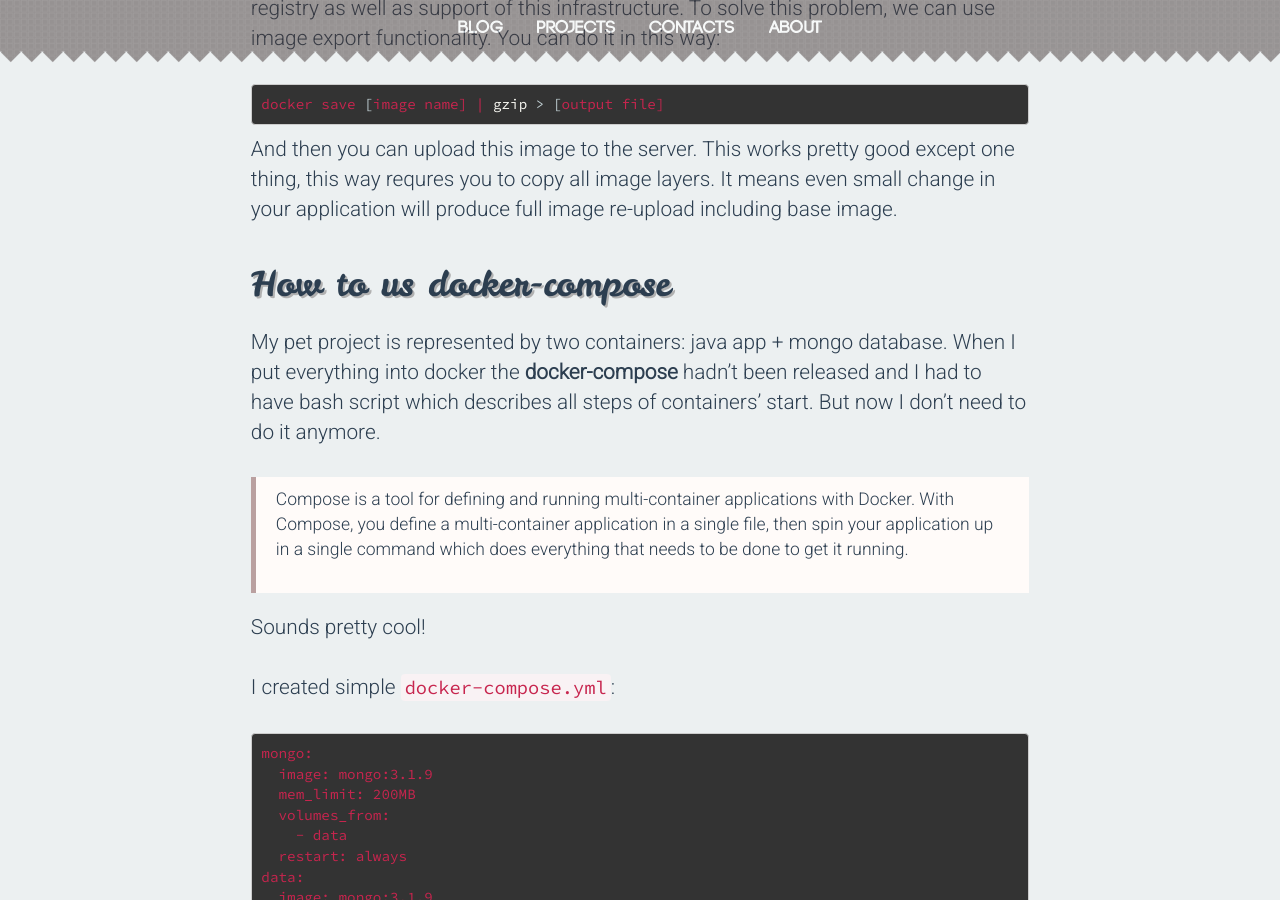
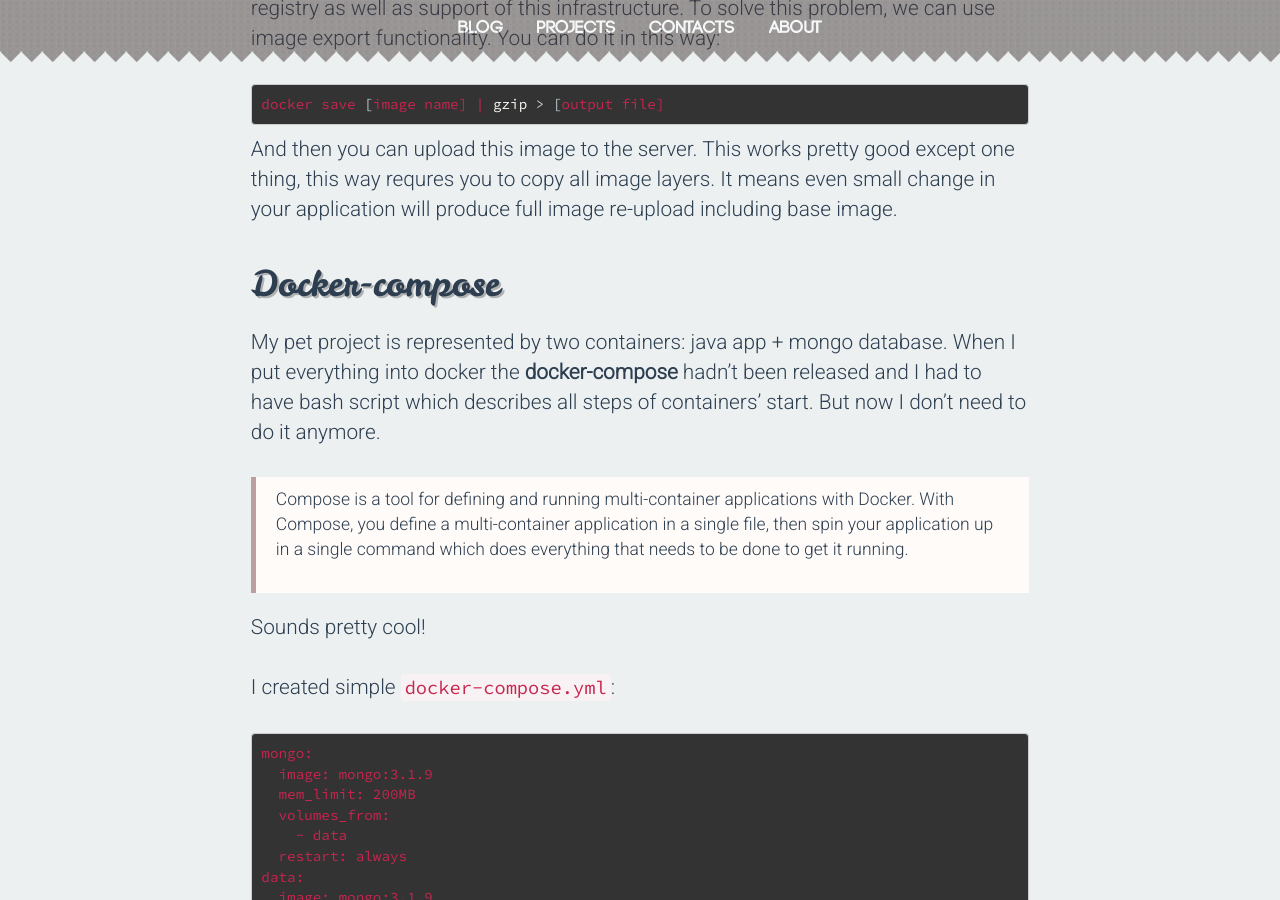
Before and after one commit to dimafeng/dimafeng.github.io, a Jekyll site: the page built from _posts/2015-10-17-docker-distribution.markdown, in a window 1280 px wide and 900 px high, scrolled down 1157 px. Built offline with Jekyll 4.4.1, drawn with Linux system fonts in a browser that asks for light colours; nearby versions of some CDN libraries; comment, search, counter and statistics services are not loaded.

Commit message:
Update 2015-10-17-docker-distribution.markdown

```diff
--- a/_posts/2015-10-17-docker-distribution.markdown
+++ b/_posts/2015-10-17-docker-distribution.markdown
@@ -24,7 +24,7 @@ docker save [image name] | gzip > [output file]
 And then you can upload this image to the server. This works pretty good except one thing, this way requres you to copy
 all image layers. It means even small change in your application will produce full image re-upload including base image.
 
-## How to us docker-compose
+## Docker-compose
 
 My pet project is represented by two containers: java app + mongo database. When I put everything into docker
 the **docker-compose** hadn't been released and I had to have bash script which describes all steps of containers' start.
```
